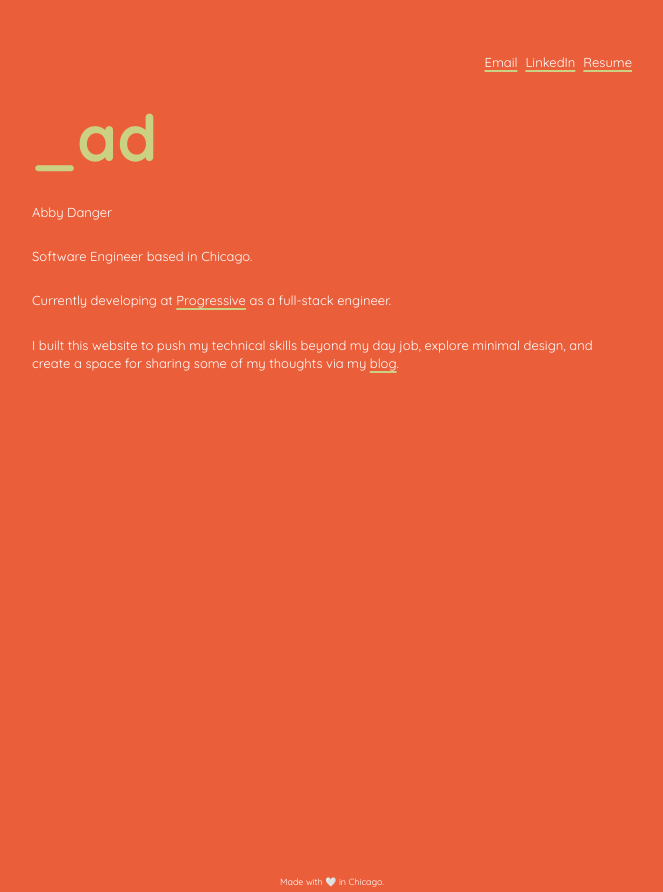
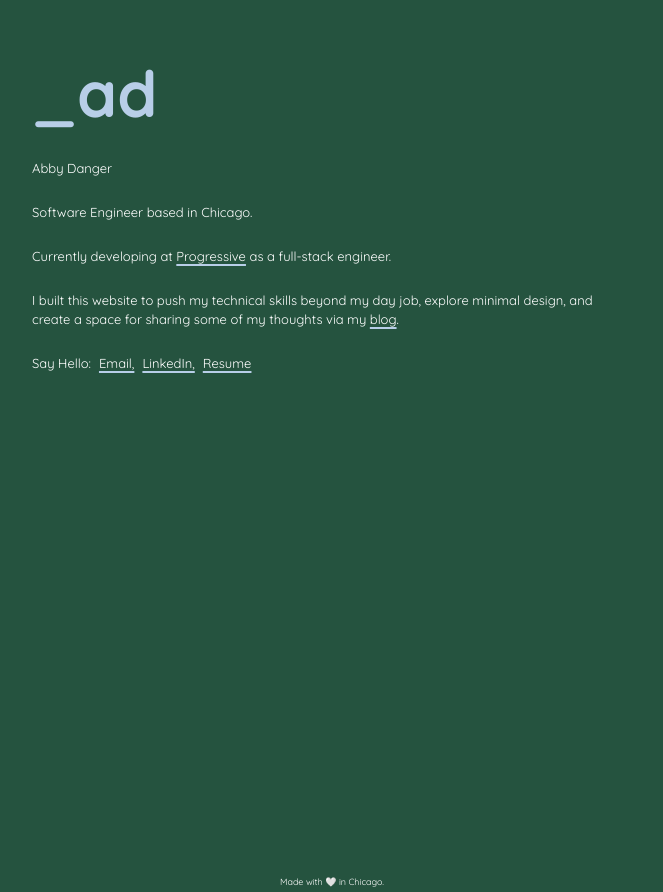
Before and after one commit to abbyadanger/ad, an Angular app: page / in a window 1280 px wide. Shown: the whole page, without its empty margins (308-971 px from the left). Built offline with nearby package versions, Linux system fonts and the light colour scheme.

Commit message:
Updated Color on Home Page & Links

```diff
--- a/src/app/home/home.component.css
+++ b/src/app/home/home.component.css
@@ -9,16 +9,17 @@
 }
 
 main {
-  background-color: #eb5e3a;
+  background-color: #25533F;
+  /* background-color: #eb5e3a; */ /* cool orange color */
   color: #FFFFFF;
   font-family: "Quicksand", sans-serif;
-  /* color: #eb5e3a; cool orange color */
 }
 
 .header {
   display: flex;
   font-size: xx-large;
-  color: #CBD183;
+  color: #B8CEE8;
+  /* color: #CBD183; */ /* lime green color */
 }
 
 .header-link {
@@ -33,7 +34,7 @@ p {
 
 .links {
   display: flex;
-  justify-content: flex-end;
+  /* justify-content: flex-end; */
   gap: 8px;
 }
 
@@ -52,12 +53,12 @@ a {
   text-decoration: underline;
   text-decoration-thickness: 2px;
   text-underline-offset: 3px;
-  text-decoration-color: #CBD183; /* light gray underline */
+  text-decoration-color: #B8CEE8;
   transition: text-decoration-color 0.2s;
 }
 
 a:hover, a:focus {
-  text-decoration-color: #FFFFFF; /* darker underline on hover */
+  text-decoration-color: #FFFFFF;
 }
 
 /* Add this to your CSS file */
--- a/src/app/home/home.component.html
+++ b/src/app/home/home.component.html
@@ -1,11 +1,5 @@
 <main>
   <div class="content">
-
-    <div class="links">
-      <p><a href="mailto:abbyadanger@gmail.com">Email</a></p>
-      <p><a href="https://www.linkedin.com/in/abigaildanger" target="_blank">LinkedIn</a></p>
-      <p><a href= "resume.pdf" target="_blank">Resume</a></p>
-    </div>
 
     <a class="header-link" routerLink="/">
       <div class="header">
@@ -27,6 +21,13 @@
       via my <a routerLink="/blog">blog</a>.
     </p>
 
+    <div class="links">
+      <p>Say Hello: </p>
+      <p><a href="mailto:abbyadanger@gmail.com">Email, </a></p>
+      <p><a href="https://www.linkedin.com/in/abigaildanger" target="_blank">LinkedIn, </a></p>
+      <p><a href= "resume.pdf" target="_blank">Resume</a></p>
+    </div>
+
   </div>
 
   <div class="footer-msg">
```
